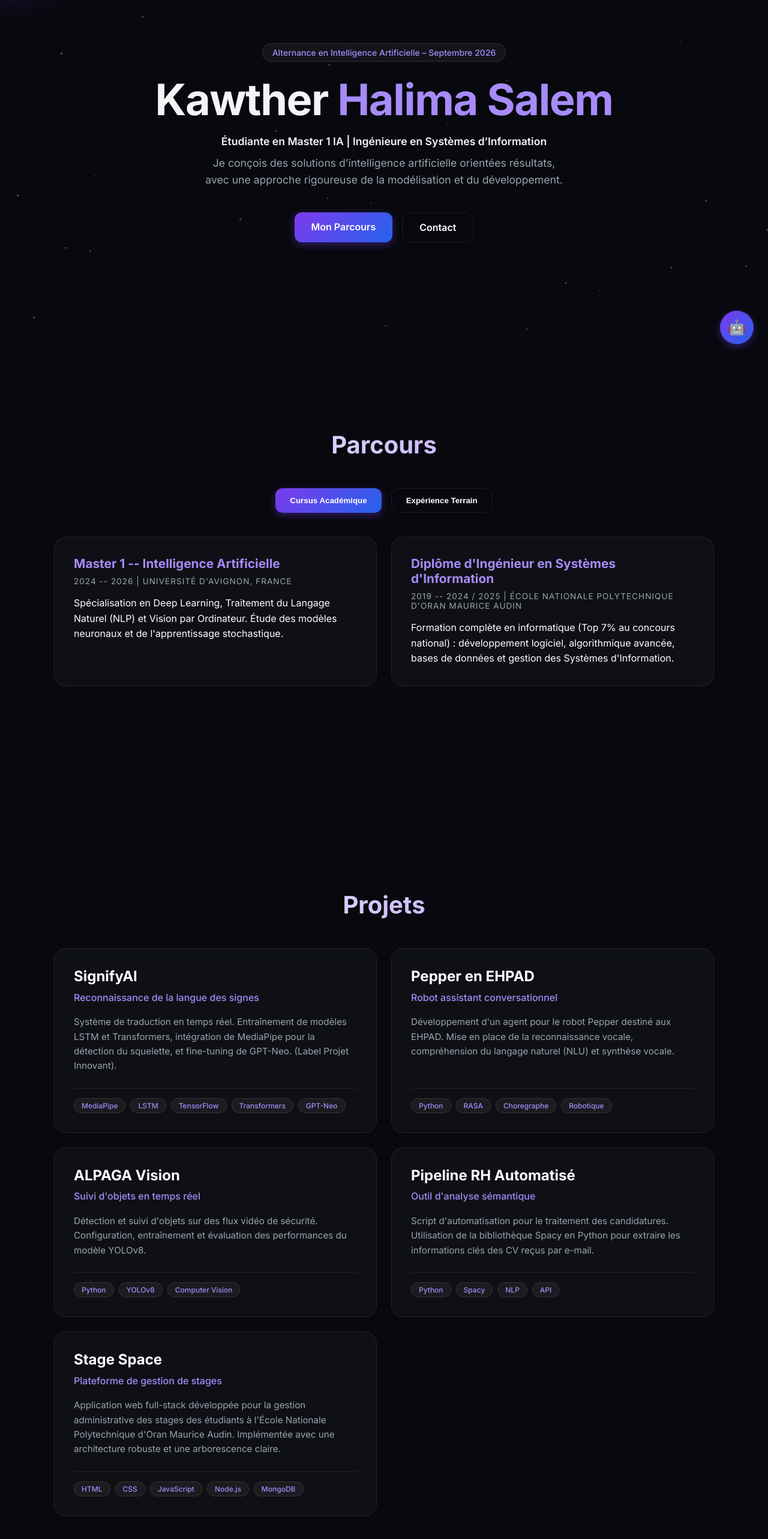
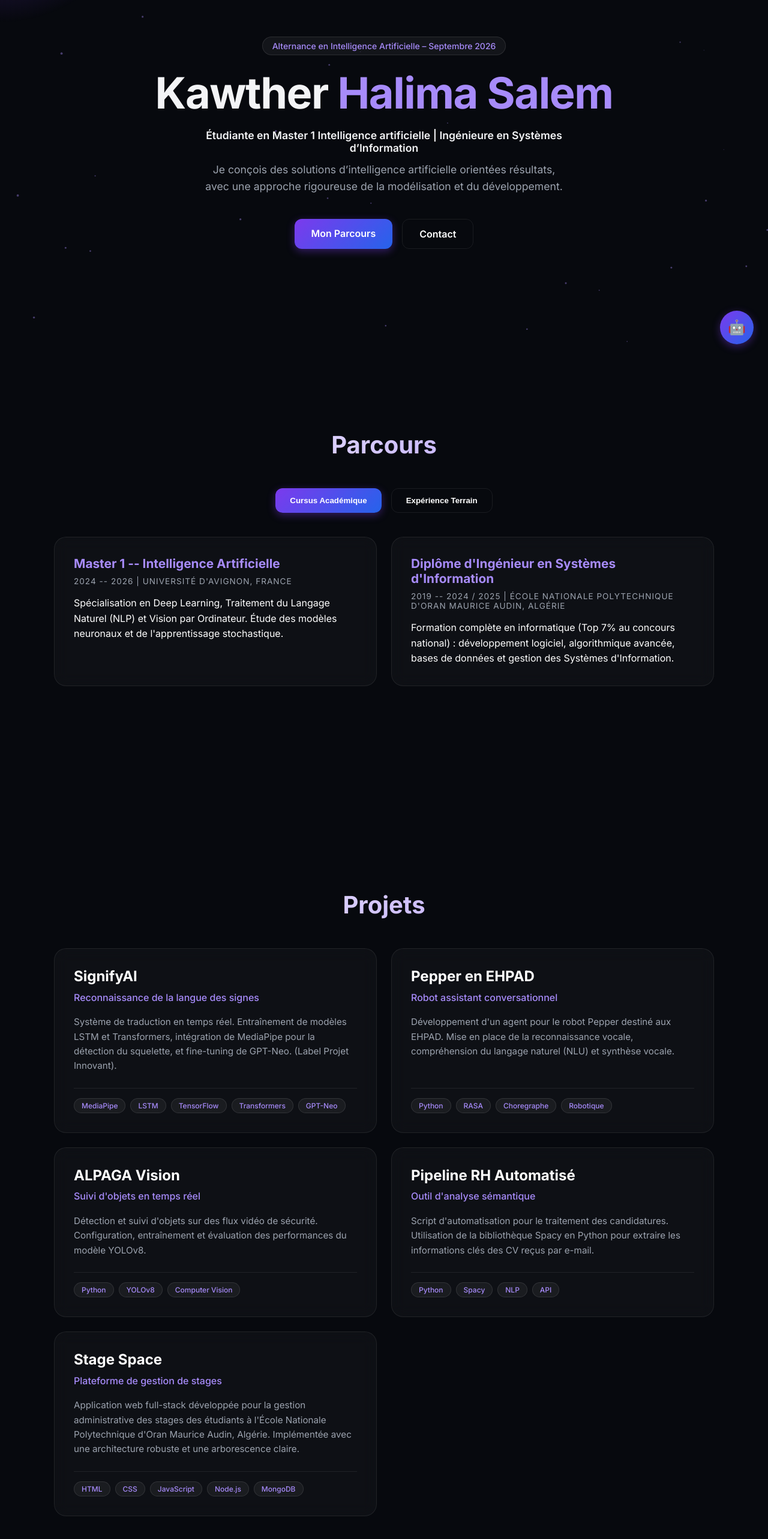
Before and after one commit to KawtherHSl/portfolio, a Next.js app: page /portfolio/ in a window 1280 px wide. Shown: the part 202-2768 px from the top of the page at 60% size. Built offline with nearby package versions, Linux system fonts and the light colour scheme.

Commit message:
Refine hero subtitle and add country to school name

```diff
--- a/app/page.tsx
+++ b/app/page.tsx
@@ -323,7 +323,7 @@ export default function Portfolio() {
     {
       title: "Diplôme d'Ingénieur en Systèmes d'Information",
       date: "2019 -- 2024 / 2025",
-      school: "École Nationale Polytechnique d'Oran Maurice Audin",
+      school: "École Nationale Polytechnique d'Oran Maurice Audin, Algérie",
       desc: "Formation complète en informatique (Top 7% au concours national) : développement logiciel, algorithmique avancée, bases de données et gestion des Systèmes d'Information."
     }
   ];
@@ -356,7 +356,7 @@ export default function Portfolio() {
     {
       title: "Stage Space",
       short: "Plateforme de gestion de stages",
-      desc: "Application web full-stack développée pour la gestion administrative des stages des étudiants à l'École Nationale Polytechnique d'Oran Maurice Audin. Implémentée avec une architecture robuste et une arborescence claire.",
+      desc: "Application web full-stack développée pour la gestion administrative des stages des étudiants à l'École Nationale Polytechnique d'Oran Maurice Audin, Algérie. Implémentée avec une architecture robuste et une arborescence claire.",
       tech: ["HTML", "CSS", "JavaScript", "Node.js", "MongoDB"]
     }
   ];
@@ -382,7 +382,7 @@ export default function Portfolio() {
 
             <motion.div className="hero-subtitle" initial={{ opacity: 0, y: 20 }} animate={{ opacity: 1, y: 0 }} transition={{ delay: 0.3, duration: 0.8 }}>
               <div style={{ color: "var(--text-main)", fontWeight: 600, marginBottom: "12px", fontSize: "1.1rem" }}>
-                Étudiante en Master 1 IA | Ingénieure en Systèmes d’Information
+                Étudiante en Master 1 Intelligence artificielle | Ingénieure en Systèmes d’Information
               </div>
               <div style={{ fontSize: "1.1rem", lineHeight: "1.6" }}>
                 Je conçois des solutions d’intelligence artificielle orientées résultats, avec une approche rigoureuse de la modélisation et du développement.
```
